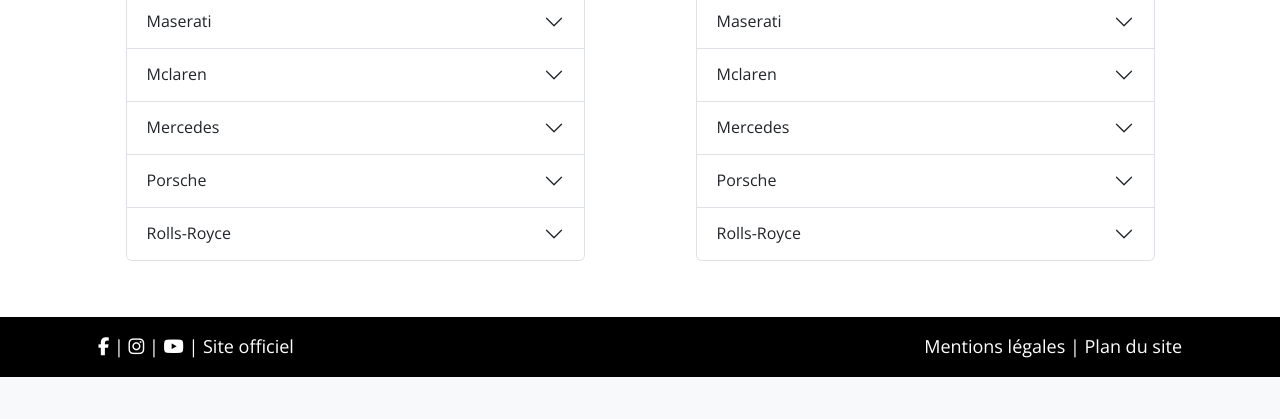
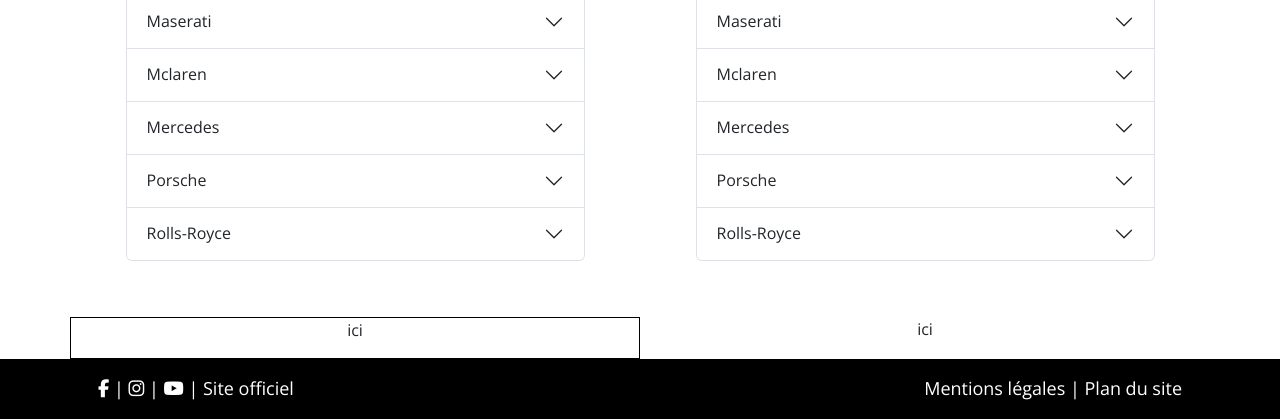
Before and after one commit to acoubidou/mansory_php, a PHP site: page /views/comparateur.php in a window 1280 px wide. Shown: the part 852-1271 px from the top of the page. Before the commit the page ends 1229 px from the top, so only its background shows below. Run offline with PHP 8.4, Linux system fonts and the light colour scheme; some libraries are stand-ins or nearby versions; some web fonts are replaced.

Commit message:
Je sais pas ce que j'ai fait

```diff
--- a/assets/css/style.css
+++ b/assets/css/style.css
@@ -110,10 +110,7 @@ footer {
 }
                                         /*     ---     PAGE COMPARATEUR     ---     */
 .compar_gauche {
-
-}
-.compar_gauche_titre {
-
+    border: 1px solid black;
 }
 .compar_droite {
 
--- a/views/comparateur.php
+++ b/views/comparateur.php
@@ -12,29 +12,29 @@
         </nav>
         <div class="container">
             <div class="row justify-content-around">
-                <div class="compar_gauche col-12 col-lg-5 d-flex flex-column mt-5 p-2">
+                <div class="col-12 col-lg-5 d-flex flex-column mt-5 p-2">
                     <div class="compar_gauche_titre d-flex justify-content-center pb-5">Choisir la première voiture</div>
 
                     <div class="accordion pb-5" id="accordionExample1">
 
                         <?php
                             $array = [
-                                ["1","1001","17","17.1","Aston Martin","DBX","aston_martin","dbx","Rien","Rien","Rien"],
-                                ["2","1002","18","18.1","Audi","RS6","audi","RS6","RSQ8","audi","rsq8"],
-                                ["3","1003","19","19.1","Bentley","BENTAYGA","bentley","bentayga","FLYING SPUR","bentley","flying_spur"],
-                                ["4","1004","20","20.1","BMW","SERIE 7","bmw","serie7","SERIE 7 NEW","bmw","serie7new"],
-                                ["5","1005","21","21.1","Bugatti","CHIRON","bugatti","chiron","Rien","Rien","Rien"],
-                                ["6","1006","22","22.1","Cadillac","ESCALADE","cadillac","escalade","Rien","Rien","Rien"],
-                                ["7","1007","23","23.1","Ferrari","812 GTS","ferrari","812_gts","SF90 SPIDER","ferrari","sf90_spider"],
-                                ["8","1008","24","24.1","Ford","GT","ford","gt","Rien","Rien","Rien"],
-                                ["9","1009","25","25.1","Lamborghini","URUS","lamborghini","urus","AVENTADOR SVJ ROADSTER","lamborghini","aventador_svj_roadster"],
-                                ["10","1010","26","26.1","Land Rover","RANGE ROVER SV","land_rover","sv","Rien","Rien","Rien"],
-                                ["11","1011","27","27.1","Lotus","EVORA GTE","lotus","evora_gte","Rien","Rien","Rien"],
-                                ["12","1012","28","28.1","Maserati","MC20","maserati","mc20","Rien","Rien","Rien"],
-                                ["13","1013","29","29.1","Mclaren","720S","mclaren","720S","Rien","Rien","Rien"],
-                                ["14","1014","30","30.1","Mercedes","AMG GT63 S E PERFORMANCE","mercedes","amg_gt63_s_e_performance","SL63","mercedes","sl63",],
-                                ["15","1015","31","31.1","Porsche","911 (992)","porsche","911_(992)","Rien","Rien","Rien"],
-                                ["16","1016","32","32.1","Rolls-Royce","CULLINAN","rolls_royce","cullinan","GHOST","rolls_royce","ghost"],
+                                ["1","101","17","17.1","Aston Martin","DBX","aston_martin","dbx","Rien","Rien","Rien"],
+                                ["2","102","18","18.1","Audi","RS6","audi","RS6","RSQ8","audi","rsq8"],
+                                ["3","103","19","19.1","Bentley","BENTAYGA","bentley","bentayga","FLYING SPUR","bentley","flying_spur"],
+                                ["4","104","20","20.1","BMW","SERIE 7","bmw","serie7","SERIE 7 NEW","bmw","serie7new"],
+                                ["5","105","21","21.1","Bugatti","CHIRON","bugatti","chiron","Rien","Rien","Rien"],
+                                ["6","106","22","22.1","Cadillac","ESCALADE","cadillac","escalade","Rien","Rien","Rien"],
+                                ["7","107","23","23.1","Ferrari","812 GTS","ferrari","812_gts","SF90 SPIDER","ferrari","sf90_spider"],
+                                ["8","108","24","24.1","Ford","GT","ford","gt","Rien","Rien","Rien"],
+                                ["9","109","25","25.1","Lamborghini","URUS","lamborghini","urus","AVENTADOR SVJ ROADSTER","lamborghini","aventador_svj_roadster"],
+                                ["10","110","26","26.1","Land Rover","RANGE ROVER SV","land_rover","sv","Rien","Rien","Rien"],
+                                ["11","111","27","27.1","Lotus","EVORA GTE","lotus","evora_gte","Rien","Rien","Rien"],
+                                ["12","112","28","28.1","Maserati","MC20","maserati","mc20","Rien","Rien","Rien"],
+                                ["13","113","29","29.1","Mclaren","720S","mclaren","720S","Rien","Rien","Rien"],
+                                ["14","114","30","30.1","Mercedes","AMG GT63 S E PERFORMANCE","mercedes","amg_gt63_s_e_performance","SL63","mercedes","sl63",],
+                                ["15","115","31","31.1","Porsche","911 (992)","porsche","911_(992)","Rien","Rien","Rien"],
+                                ["16","116","32","32.1","Rolls-Royce","CULLINAN","rolls_royce","cullinan","GHOST","rolls_royce","ghost"],
                             ];
 
                             foreach ($array as list($numero1, $sousnumero1, $numero2, $sousnumero2, $marque, $modele, $marque_lien, $modele_lien, $modele2, $marque_lien2, $modele_lien2)) {
@@ -47,7 +47,7 @@
                                         </button>
                                         </h2>
                                         <div id="collapse'.$numero1.'" class="accordion-collapse collapse" data-bs-parent="#accordionExample1">
-                                            <div class="accordion-body d-flex justify-content-around">
+                                            <div class="accordion-body d-flex justify-content-center">
                                                 <div class="card me-2" style="width: 15rem;">
                                                     <img src="/mansory_php/assets/images/voitures/'.$marque_lien.'/'.$modele_lien.'/'.$modele_lien.'_avant.jpg" class="card-img-top" alt="'.$modele.'">
                                                     <div class="card-body">
@@ -79,7 +79,7 @@
                 </div>
 
 
-                <div class="compar_droite col-12 col-lg-5 d-flex flex-column mt-5 p-2">
+                <div class="col-12 col-lg-5 d-flex flex-column mt-5 p-2">
 
                     <div class="compar_droite_titre d-flex justify-content-center pb-5">Choisir la deuxième voiture</div>
 
@@ -131,6 +131,21 @@
 
 
             </div>
+
+            <div class="row justify-content-around">
+                <div class="compar_gauche col-6 d-flex flex-column">
+                    <div class="d-flex justify-content-center">
+                        <p>ici</p>
+                    </div>
+
+                </div>
+                <div class="col-6 d-flex flex-column">
+                    <div class="compar_droite d-flex justify-content-center">
+                        <p>ici</p>
+                    </div>
+                </div>
+            </div>
+
         </div>
     </main>
 <?php
```
